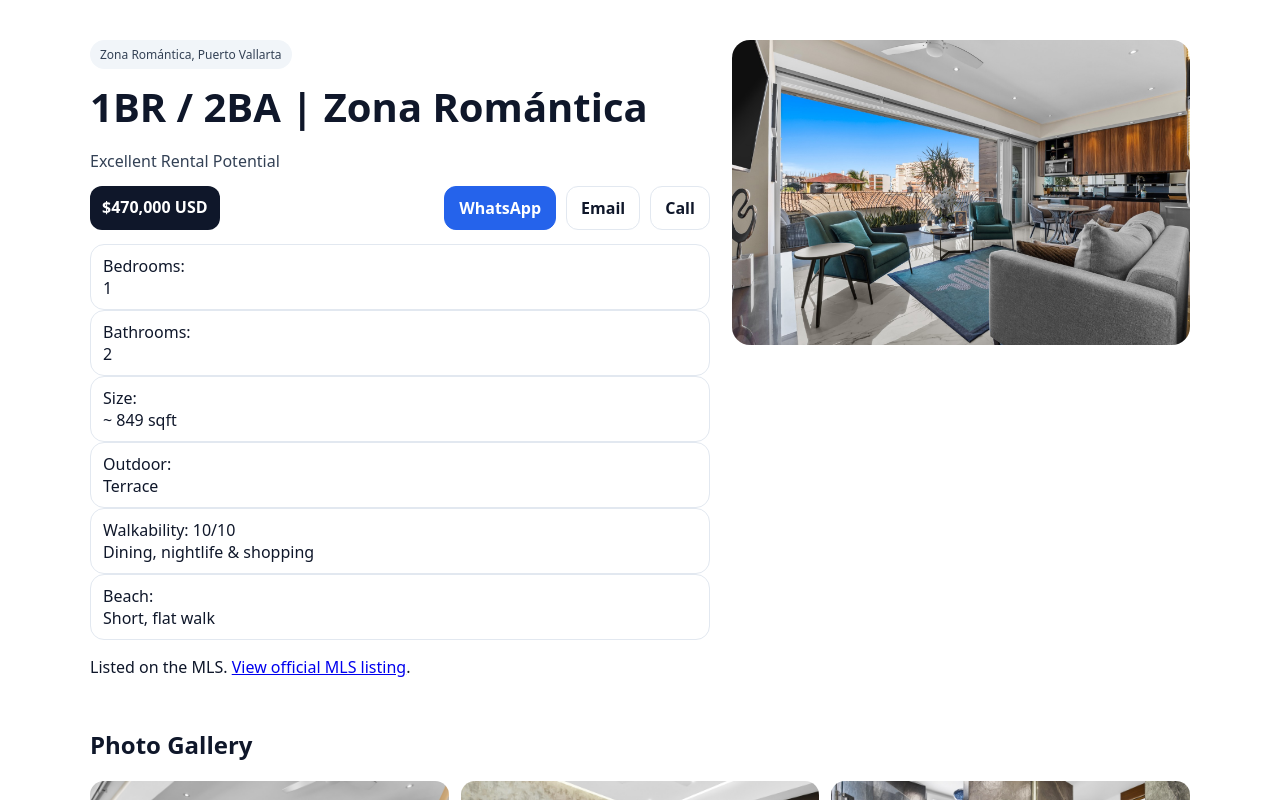
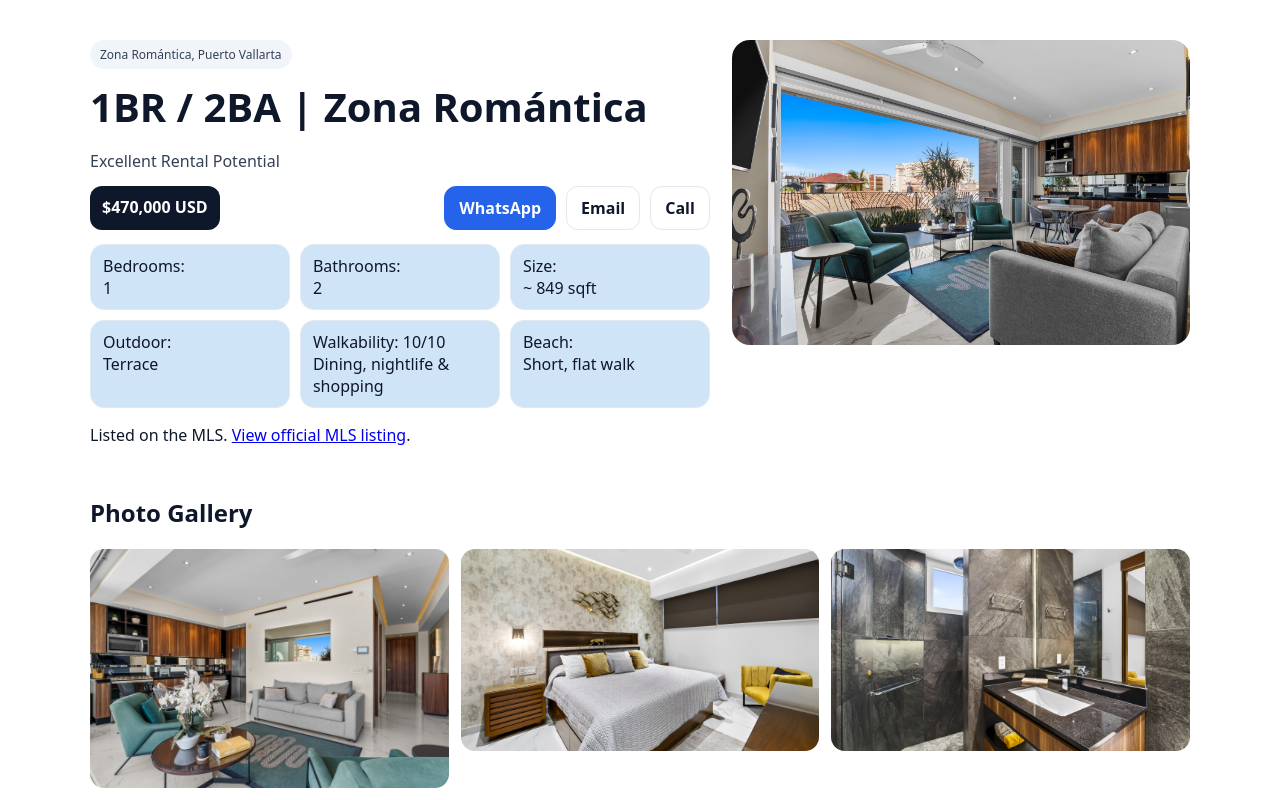
Before and after one commit to grdino/listings-gr, a Next.js app: page /listings/zr-1br-terrace-unit-a in a window 1280 px wide. Shown: the top 800 px of the page. Built offline with nearby package versions, Linux system fonts and the light colour scheme.

Commit message:
Update [slug].js

```diff
--- a/pages/listings/[slug].js
+++ b/pages/listings/[slug].js
@@ -78,7 +78,7 @@ export default function ListingPage({ listing }) {
               </div>
             </div>
 
-            <div className="s">
+            <div className="facts">
               {listing.facts.map((f) => (
                 <div key={f.label} className="fact">
                   <div className="factLabel">{f.label}</div>
@@ -295,6 +295,7 @@ export default function ListingPage({ listing }) {
             border: 1px solid #e2e8f0;
             padding: 10px 12px;
             border-radius: 14px;
+            background: #d0e4f7;
           }
           .heroMedia img {
             width: 100%;
```
